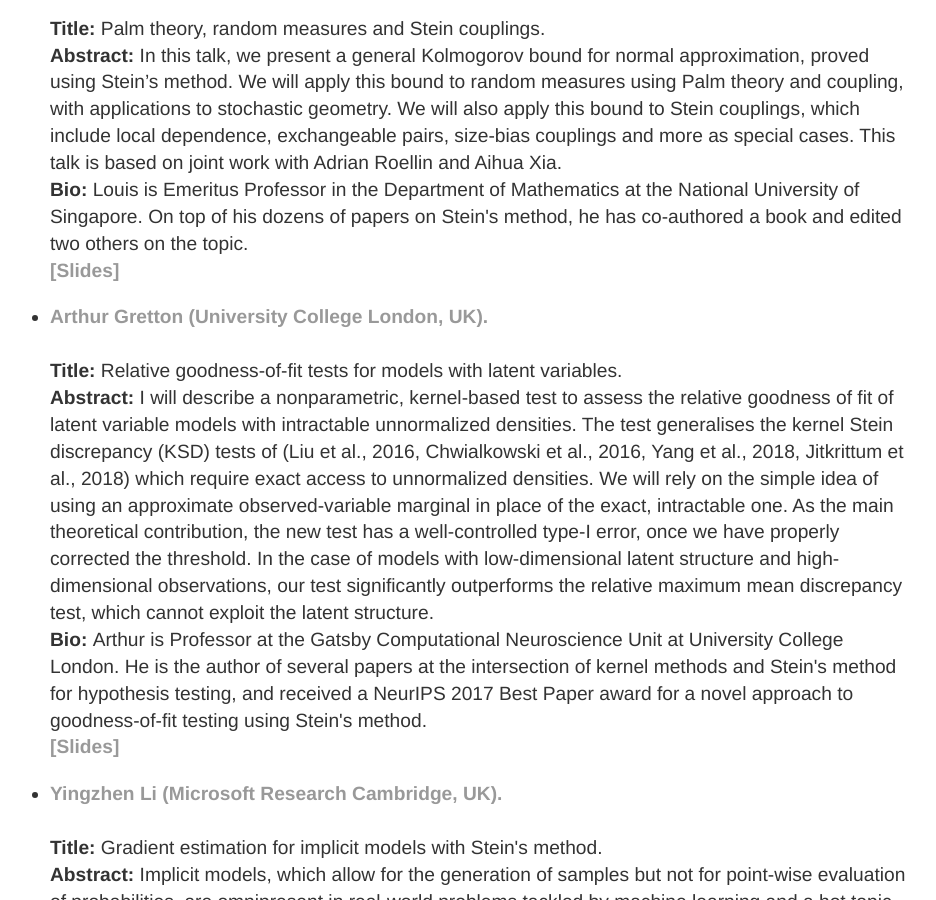
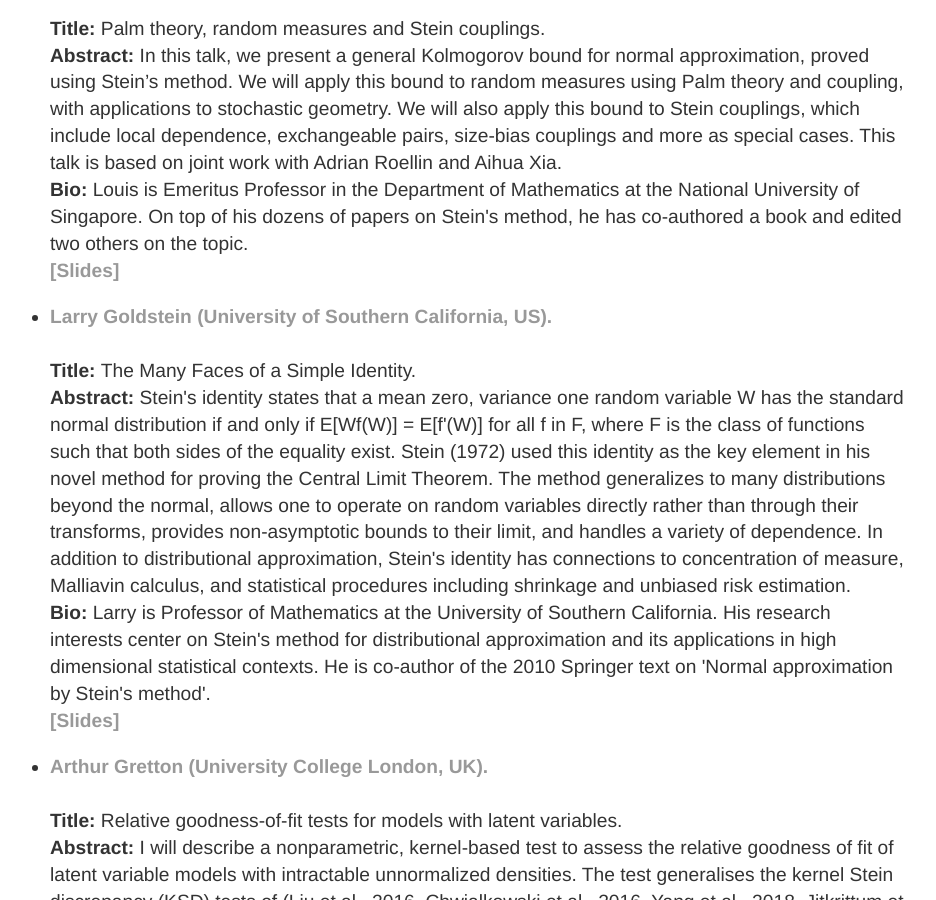
Before and after one commit to steinworkshop/steinworkshop.github.io, a Jekyll site: the page built from index.html, in a window 1280 px wide and 900 px high, scrolled down 2969 px. Shown: the whole window, without its empty margins (182-1118 px from the left). Built offline with Jekyll 4.4.1, drawn with Linux system fonts in a browser that asks for light colours; some of the changed text lies outside the part shown.

Commit message:
larry goldstein

```diff
--- a/index.html
+++ b/index.html
@@ -40,7 +40,7 @@ title: ICML Workshop on Stein's Method
 		<li>13:45-14:30: Invited Talk - Yingzhen Li <a href="https://steinworkshop.github.io/slides/yingzhen_li.pdf"><strong>[Slides]</strong></a></li>
 		<li>14:30-15:15: Invited Talk - Ruiyi Zhang <a href="https://steinworkshop.github.io/slides/ruiyi_zhang.pdf"><strong>[Slides]</strong></a></li>
 		<li>15:15-15:45: Break</li>
-		<li>15:45-16:30: Invited Talk - Paul Valiant <a href="https://steinworkshop.github.io/slides/paul_valiant"><strong>[Slides]</strong></a> </li>
+		<li>15:45-16:30: Invited Talk - Paul Valiant <a href="https://steinworkshop.github.io/slides/paul_valiant.pptx"><strong>[Slides]</strong></a> </li>
 		<li>16:30-17:15: Invited Talk - Louis Chen <a href="https://steinworkshop.github.io/slides/louis_chen.pdf"><strong>[Slides]</strong></a></li>
 		<li>17:15-18:00: Panel Discussion - All speakers</li>
 	</ul>
@@ -95,6 +95,20 @@ title: ICML Workshop on Stein's Method
 			<a href="https://steinworkshop.github.io/slides/louis_chen.pdf"><strong>[Slides]</strong></a><br/>
 		</li>
 
+
+
+		<li> <strong><a href="https://dornsife.usc.edu/larry-goldstein/"> Larry Goldstein (University of Southern California, US).</a></strong> <br/><br/>
+
+			<strong> Title: </strong> The Many Faces of a Simple Identity. <br/>
+
+			<strong> Abstract: </strong> Stein's identity states that a mean zero, variance one random variable W has the standard normal distribution if and only if E[Wf(W)] = E[f'(W)] for all f in F, where F is the class of functions such that both sides of the equality exist.  Stein (1972) used this identity as the key element in his novel method for proving the Central Limit Theorem. The method generalizes to many distributions beyond the normal, allows one to operate on random variables directly rather than through their transforms, provides non-asymptotic bounds to their limit, and handles a variety of dependence. In addition to distributional approximation, Stein's identity has connections to concentration of measure, Malliavin calculus, and statistical procedures including shrinkage and unbiased risk estimation. <br/>
+
+
+			<strong> Bio: </strong>Larry is Professor of Mathematics at the University of Southern California. His research interests center on Stein's method for distributional approximation and its applications in high dimensional statistical contexts. He is co-author of the 2010 Springer text on 'Normal approximation by Stein's method'.<br/>
+
+			<a href="https://steinworkshop.github.io/slides/larry_goldstein.pdf"><strong>[Slides]</strong></a><br/>
+
+		</li>
 
 
 		<li> <strong><a href="http://www.gatsby.ucl.ac.uk/~gretton/"> Arthur Gretton (University College London, UK).</a></strong> <br/><br/>
```
Also changed, not shown: other parts of index.html (+1 -1 lines).
